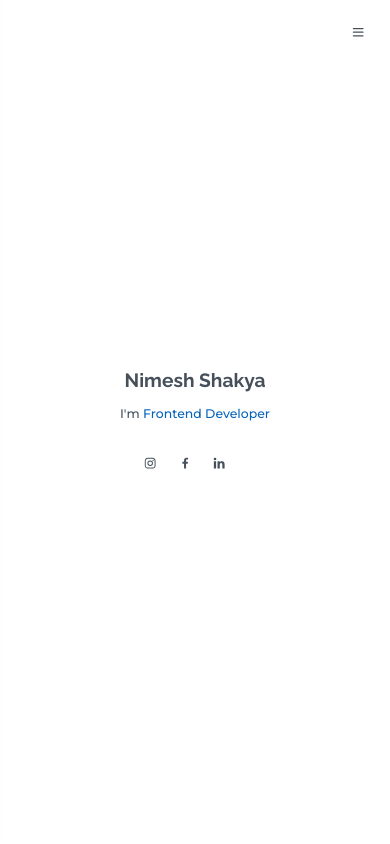
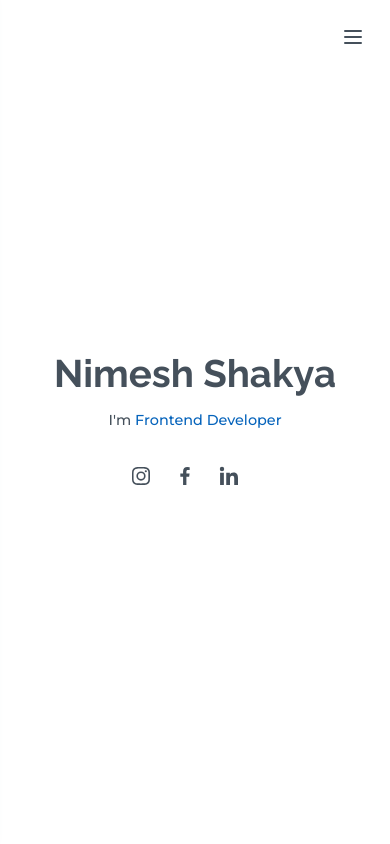
Before and after one commit to nimeshakya/nimeshakya.github.io, a React (Vite) app: page / in a window 390 px wide. Shown: the top 844 px of the page. Built offline with nearby package versions, Linux system fonts and the light colour scheme.

Commit message:
adjusted some mobile views

```diff
--- a/src/sections/Contact/Contact.scss
+++ b/src/sections/Contact/Contact.scss
@@ -143,7 +143,7 @@
 
         .contact-info-container {
             p {
-                font-size: 1.5rem;
+                font-size: 1.2rem;
             }
 
             .contact-links {
--- a/src/sections/Home/Home.scss
+++ b/src/sections/Home/Home.scss
@@ -56,16 +56,18 @@
             text-align: center;
 
             h1 {
-                font-size: 2rem;
+                font-size: 4rem;
             }
 
             p {
-                font-size: 1.3rem;
+                font-size: 1.5rem;
             }
 
             ul {
                 li {
                     display: inline;
+
+                    font-size: 2.5rem;
                 }
             }
         }
--- a/src/style.scss
+++ b/src/style.scss
@@ -47,4 +47,7 @@ html {
     html {
         font-size: 60%;
     }
+    #navToggleBtn {
+        font-size: 2.5rem;
+    }
 }
```
